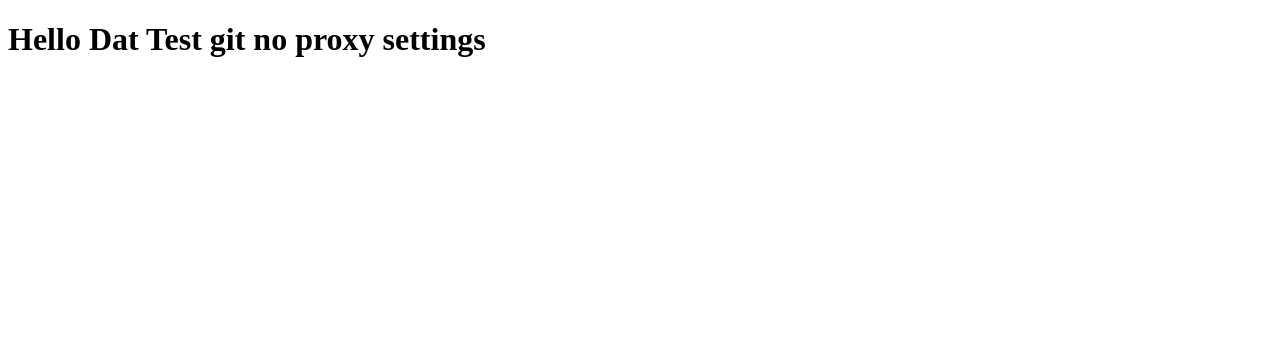
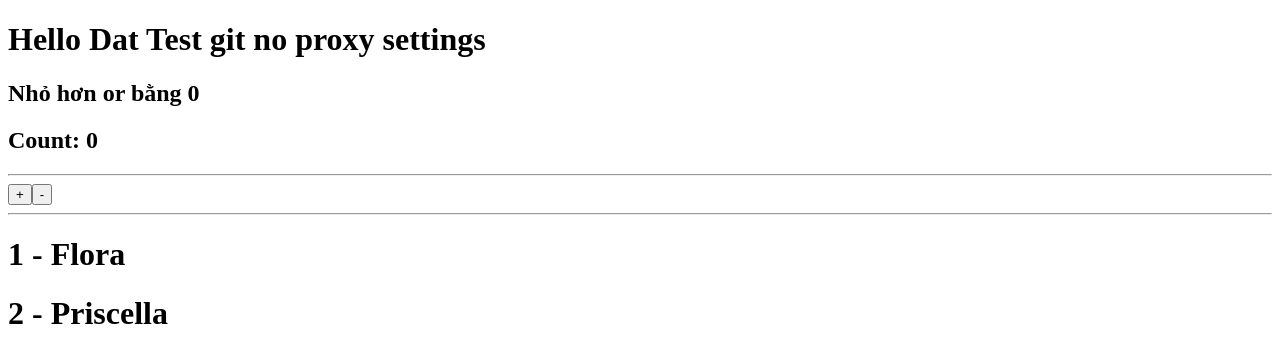
Before and after one commit to conqdat/angular, an Angular app: page / in a window 1280 px wide. Shown: the top 362 px of the page. Built offline with nearby package versions, Linux system fonts and the light colour scheme.

Commit message:
add code for ngIf & ngFor

```diff
--- a/src/app/app.component.html
+++ b/src/app/app.component.html
@@ -1 +1,15 @@
 <h1>Hello Dat Test git no proxy settings</h1>
+<h2 *ngIf="count > 0; else some"> Lớn hơn 0</h2>
+
+<ng-template #some>
+  <h2>Nhỏ hơn or bằng 0</h2>
+</ng-template>
+
+<h2>Count: {{ count }}</h2>
+<hr>
+<button (click)="handleIncreaseCount()">+</button>
+<button (click)="handleDecreaseCount()">-</button>
+<hr>
+<div *ngFor="let author of authors; count as total">
+  <h1>{{ author.id }} - {{ author.firstName }}</h1>
+</div>
--- a/src/app/app.component.ts
+++ b/src/app/app.component.ts
@@ -7,4 +7,30 @@ import { Component } from '@angular/core';
 })
 export class AppComponent {
   title = 'learn-angular';
+  count = 0;
+  authors = [
+    {
+      id: 1,
+      firstName: 'Flora',
+      lastName: 'Tell',
+      email: 'ftwell0@phoca.cz',
+      gender: 'Female',
+      ipAddress: '99.180.237.33',
+    },
+    {
+      id: 2,
+      firstName: 'Priscella',
+      lastName: 'Signe',
+      email: 'psigne1@berkeley.edu',
+      gender: 'Female',
+      ipAddress: '183.243.228.65',
+    },
+  ];
+
+  handleIncreaseCount() {
+    this.count++
+  }
+  handleDecreaseCount() {
+    this.count--
+  }
 }
```
